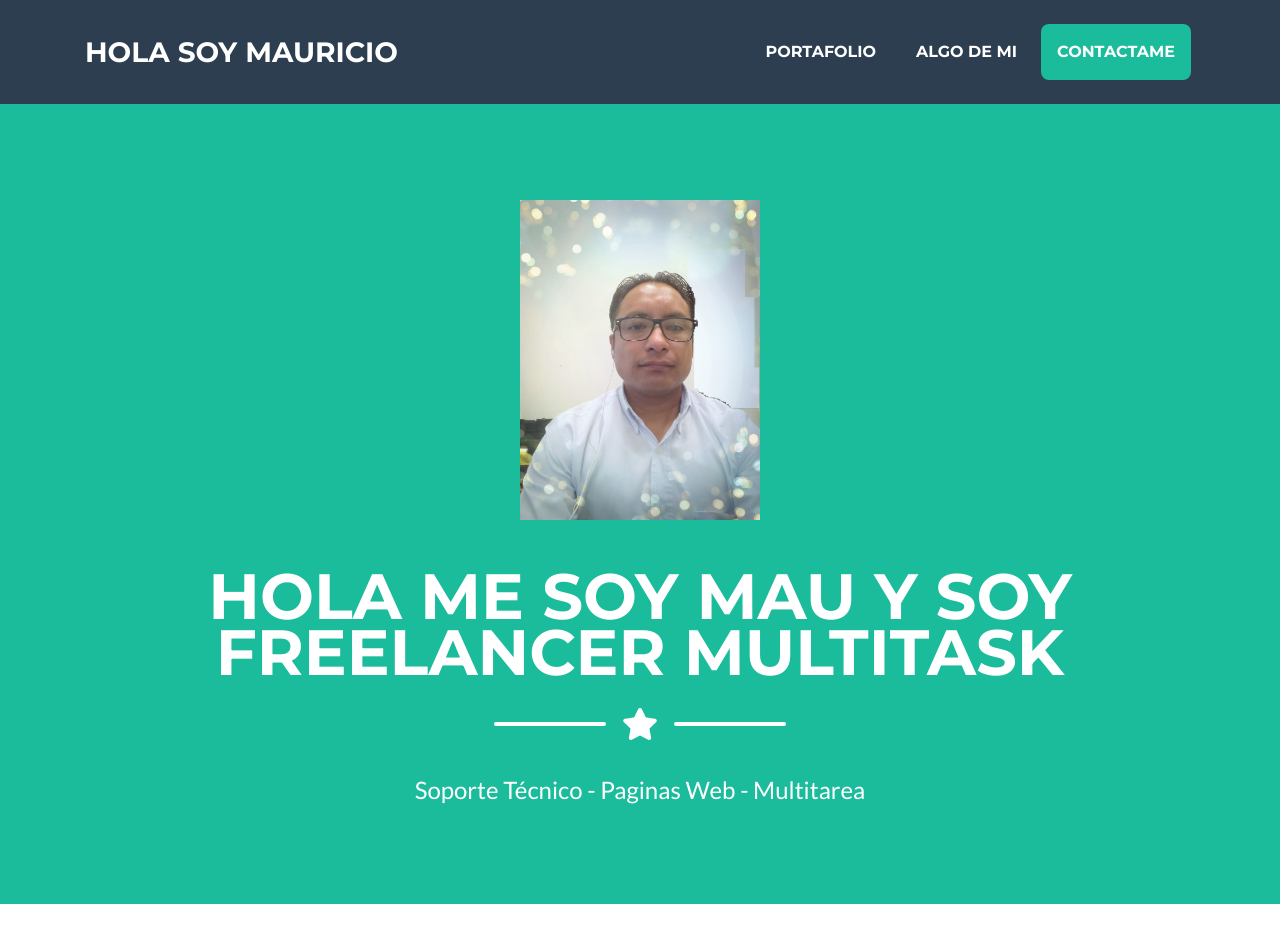
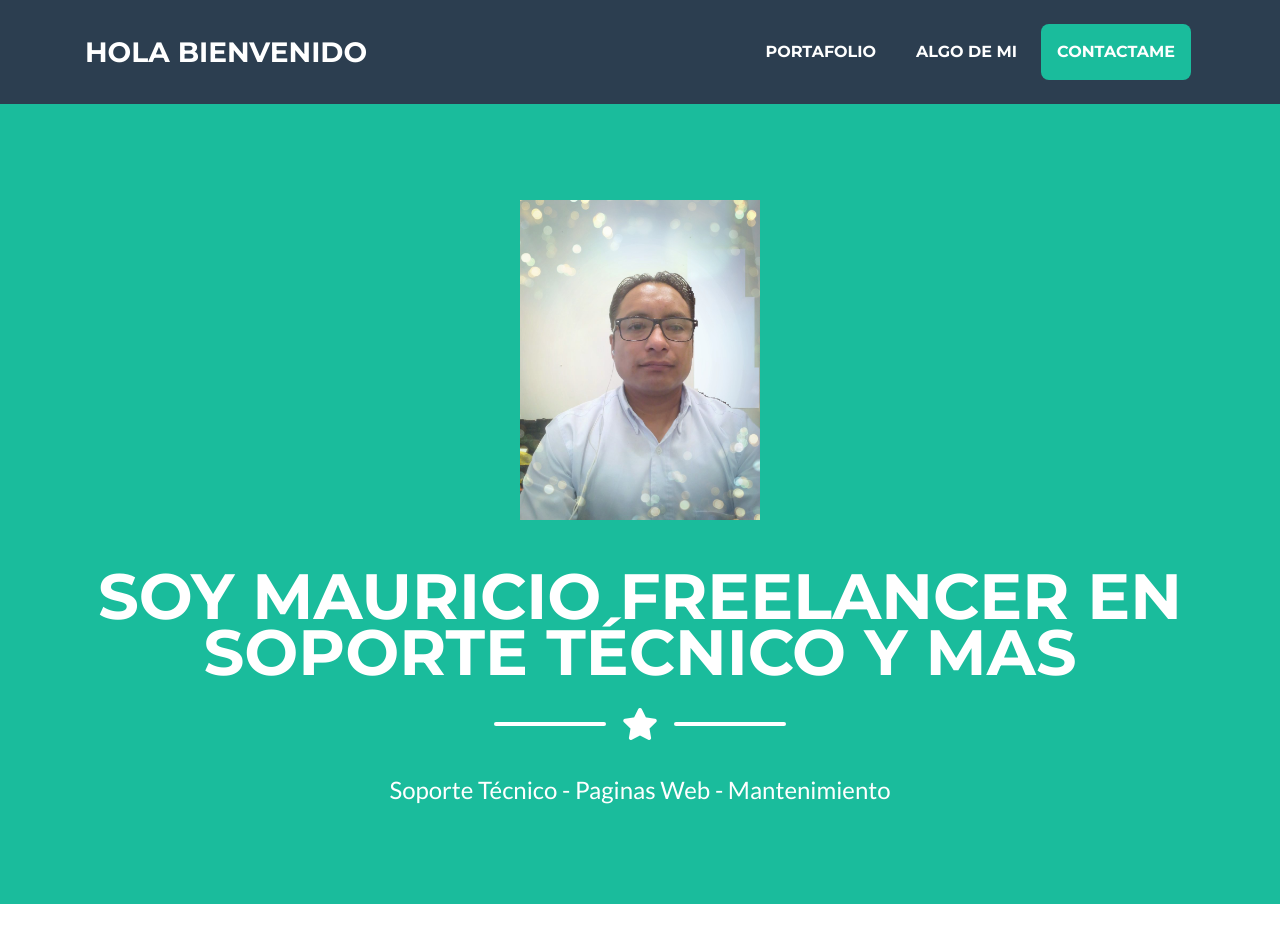
Before and after one commit to maker-mau/portafolio, a website with bundled scripts: page index.html in a window 1280 px wide. Shown: the top 952 px of the page. Built offline with nearby package versions, Linux system fonts and the light colour scheme.

Commit message:
Update index.html

```diff
--- a/index.html
+++ b/index.html
@@ -25,7 +25,7 @@
   <!-- Navigation -->
   <nav class="navbar navbar-expand-lg bg-secondary text-uppercase fixed-top" id="mainNav">
     <div class="container">
-      <a class="navbar-brand js-scroll-trigger" href="#page-top">Hola soy Mauricio</a>
+      <a class="navbar-brand js-scroll-trigger" href="#page-top">Hola Bienvenido</a>
       <button class="navbar-toggler navbar-toggler-right text-uppercase font-weight-bold bg-primary text-white rounded" type="button" data-toggle="collapse" data-target="#navbarResponsive" aria-controls="navbarResponsive" aria-expanded="false" aria-label="Toggle navigation">
         Menu
         <i class="fas fa-bars"></i>
@@ -54,7 +54,7 @@
       <img class="masthead-avatar mb-5" src="img/foto4.jpg" alt="">
 
       <!-- Masthead Heading -->
-      <h1 class="masthead-heading text-uppercase mb-0">hola me soy Mau y soy freelancer multitask</h1>
+      <h1 class="masthead-heading text-uppercase mb-0">soy mauricio freelancer en soporte técnico y mas</h1>
 
       <!-- Icon Divider -->
       <div class="divider-custom divider-light">
@@ -66,7 +66,7 @@
       </div>
 
       <!-- Masthead Subheading -->
-      <p class="masthead-subheading font-weight-light mb-0">Soporte Técnico - Paginas Web - Multitarea</p>
+      <p class="masthead-subheading font-weight-light mb-0">Soporte Técnico - Paginas Web - Mantenimiento</p>
 
     </div>
   </header>
@@ -173,7 +173,7 @@
     <div class="container">
 
       <!-- About Section Heading -->
-      <h2 class="page-section-heading text-center text-uppercase text-white">About</h2>
+      <h2 class="page-section-heading text-center text-uppercase text-white">Algo de mi</h2>
 
       <!-- Icon Divider -->
       <div class="divider-custom divider-light">
```
